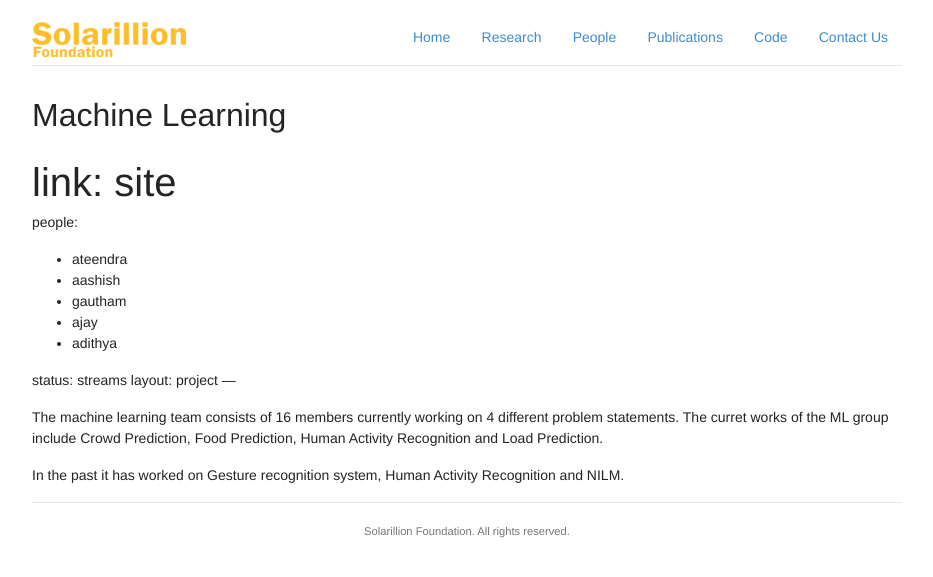
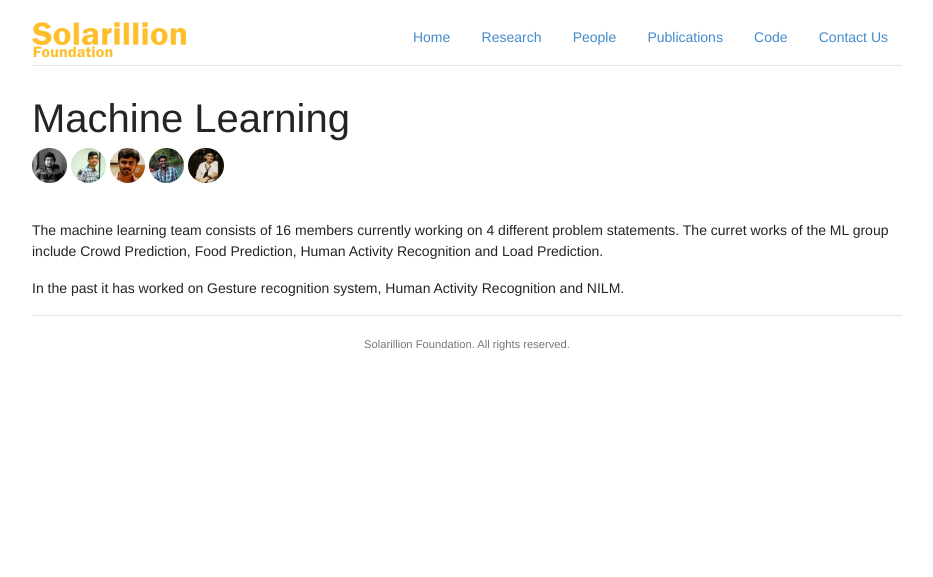
Before and after one commit to prahalath/solarillionfoundation.github.io, a Jekyll site: the page built from _projects/machineLearning.md, in a window 1280 px wide. Shown: the top 577 px of the page, without its empty margins (173-1106 px from the left). Built offline with Jekyll 4.4.1, drawn with Linux system fonts in a browser that asks for light colours; nearby versions of some CDN libraries; Markdown is read by kramdown in place of the engine named in the settings.

Commit message:
fixed machineLearning.md

```diff
--- a/_projects/machineLearning.md
+++ b/_projects/machineLearning.md
@@ -2,8 +2,6 @@
 layout: default
 title: Machine Learning
 description: The ML group of Solarillion Foundation focuses on solving IoT, Data science and other data-driven problem statements in the research, industrial and real world scenarios.
----
-# link: site
 people:
  - ateendra
  - aashish
```
